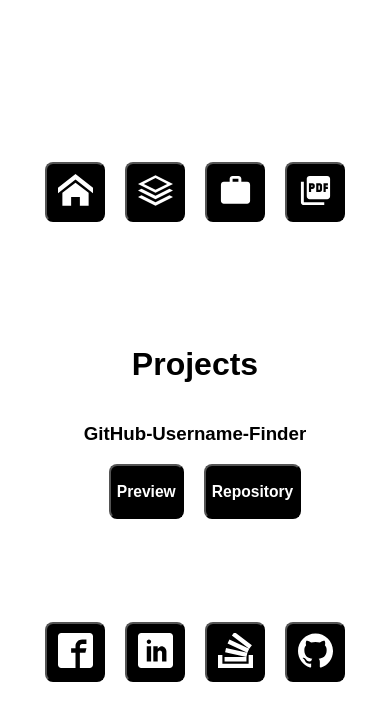
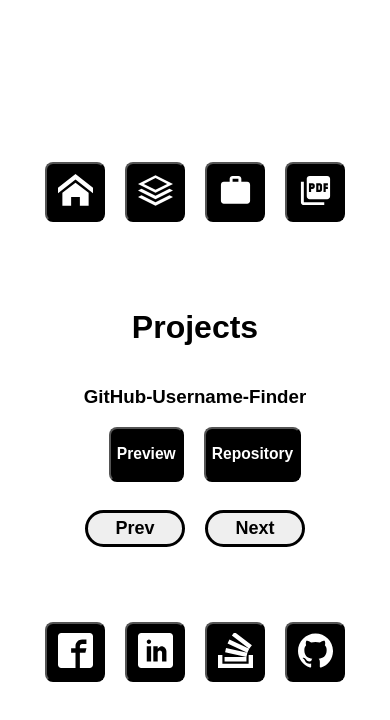
Before and after one commit to EhsanShakil/EhsanShakil.github.io, a React (Create React App) app: page / in a window 390 px wide. Both pictures are taken after a click on the button 235 px from the left and 192 px from the top of the page. Shown: the top 720 px of the page. Built offline with nearby package versions, Linux system fonts and the light colour scheme.

Commit message:
Updating

```diff
--- a/src/App.css
+++ b/src/App.css
@@ -98,6 +98,10 @@ a:hover {
   text-decoration: none;
   color: white;
 }
+.btns {
+  display: none;
+}
+
 @media only screen and (min-width: 741px) and (max-width: 940px) {
   .screen {
     border: 10px solid black;
@@ -149,6 +153,27 @@ a:hover {
     width: 50px;
     height: 50px;
   }
+  .btns {
+    display: flex;
+    justify-content: center;
+    align-items: center;
+  }
+  .btn {
+    border: 3px solid black;
+    border-radius: 20px;
+    font-size: 18px;
+    font-weight: bold;
+    margin: 10px;
+    padding: 5px;
+    width: 100px;
+    outline: none;
+    cursor: pointer;
+  }
+  .btn:active {
+    background-color: white;
+    box-shadow: 0 5px black;
+    transform: translateY(4px);
+  }
 }
 @media only screen and (max-width: 380px) {
   .stacksIcon {
--- a/src/components/Projects.js
+++ b/src/components/Projects.js
@@ -116,6 +116,15 @@ const Projects = () => {
           <AiFillCaretRight size="30" />
         </button>
       </div>
+      <br />
+      <div className="btns">
+        <button className="btn" onClick={() => setNumber(--number)}>
+          Prev
+        </button>
+        <button className="btn" onClick={() => setNumber(++number)}>
+          Next
+        </button>
+      </div>
     </div>
   );
 };
```
